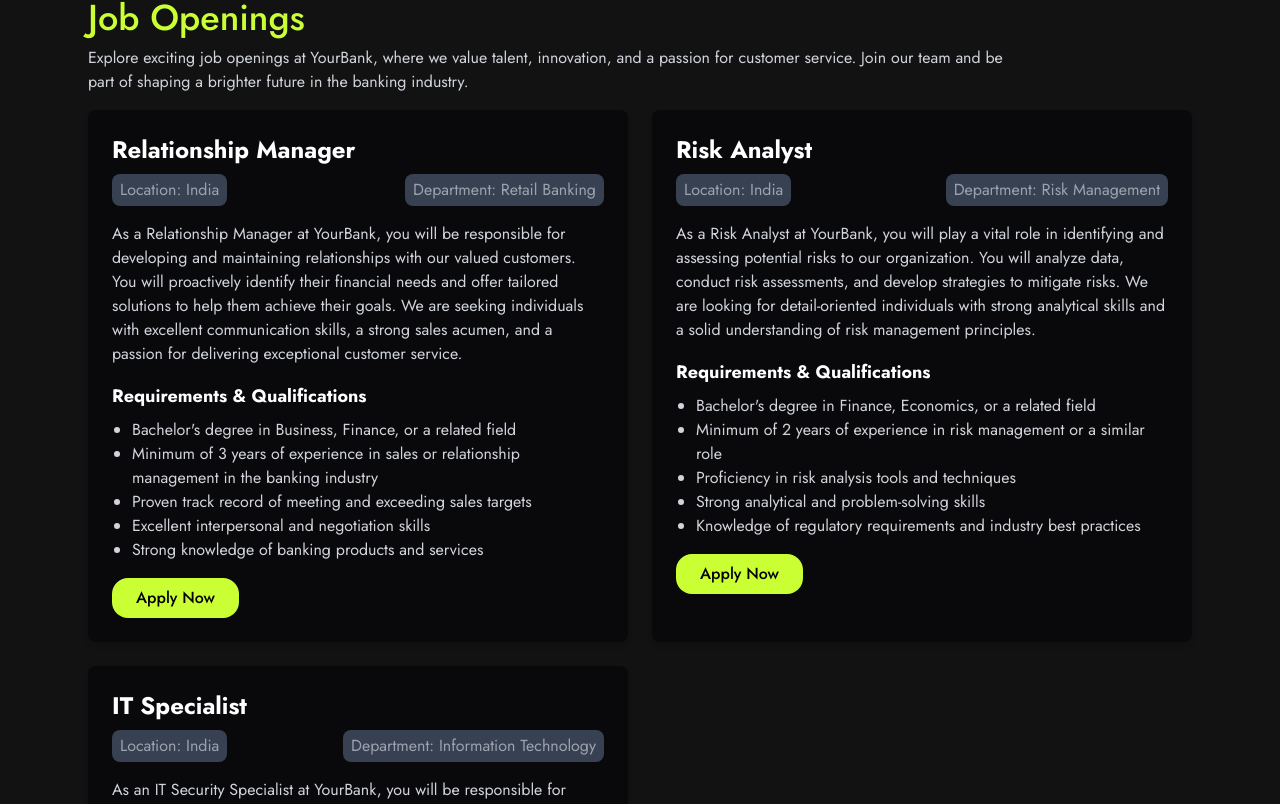
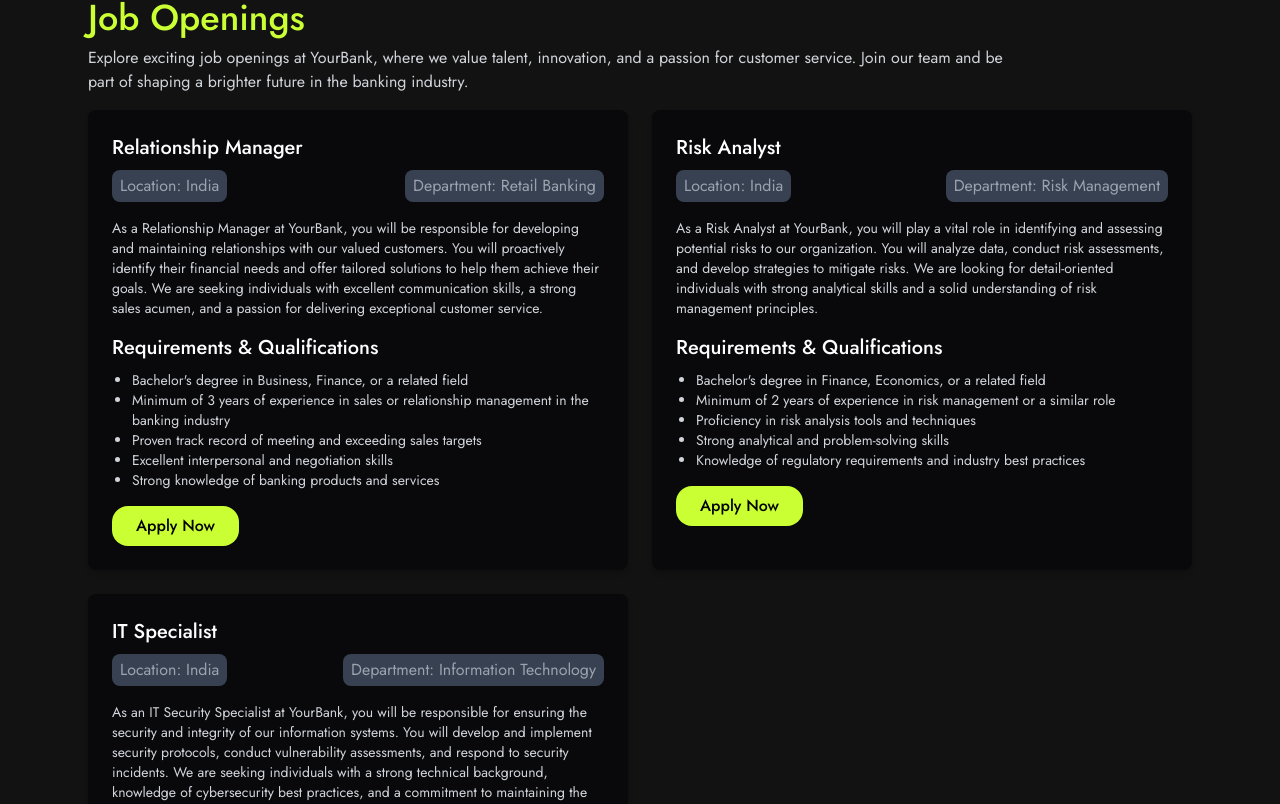
Before and after one commit to Cody-nas/YourBanK-App, a React (Vite) app: page /careers in a window 1280 px wide. Shown: the part 1850-2654 px from the top of the page. Built offline with nearby package versions, Linux system fonts and the light colour scheme.

Commit message:
Update JobOpenings component for improved typography and spacing

```diff
--- a/src/components/JobOpenings.jsx
+++ b/src/components/JobOpenings.jsx
@@ -57,14 +57,14 @@
       <div className="grid grid-cols-1 mt-4 md:grid-cols-2 gap-6">
         {jobs.map((job, index) => (
           <div key={index} className="bg-zinc-950 p-6 rounded-lg shadow-md">
-            <h3 className="text-2xl font-bold mb-2">{job.title}</h3>
+            <h3 className="text-xl font-medium mb-2">{job.title}</h3>
             <div className="flex justify-between text-gray-400 mb-4">
               <span className="bg-gray-700 px-2 py-1 rounded-lg">{`Location: ${job.location}`}</span>
               <span className="bg-gray-700 px-2 py-1 rounded-lg">{`Department: ${job.department}`}</span>
             </div>
-            <p className="text-gray-300 mb-4">{job.description}</p>
-            <h4 className="text-lg font-bold mb-2">Requirements & Qualifications</h4>
-            <ul className="list-disc pl-5 text-gray-300">
+            <p className="text-gray-300 text-sm mb-4">{job.description}</p>
+            <h4 className="text-xl font-medium mb-2">Requirements & Qualifications</h4>
+            <ul className="list-disc text-sm pl-5 text-gray-300">
               {job.requirements.map((requirement, idx) => (
                 <li key={idx}>{requirement}</li>
               ))}
```
